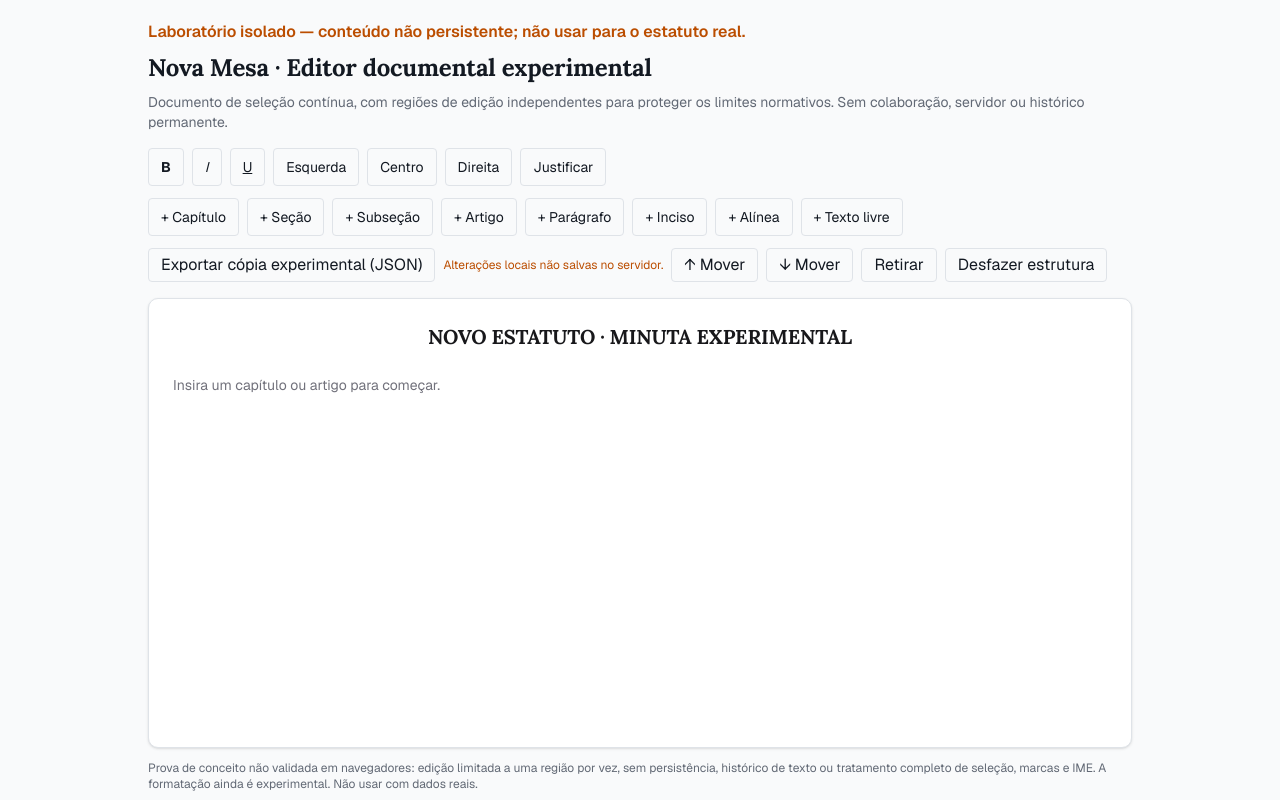
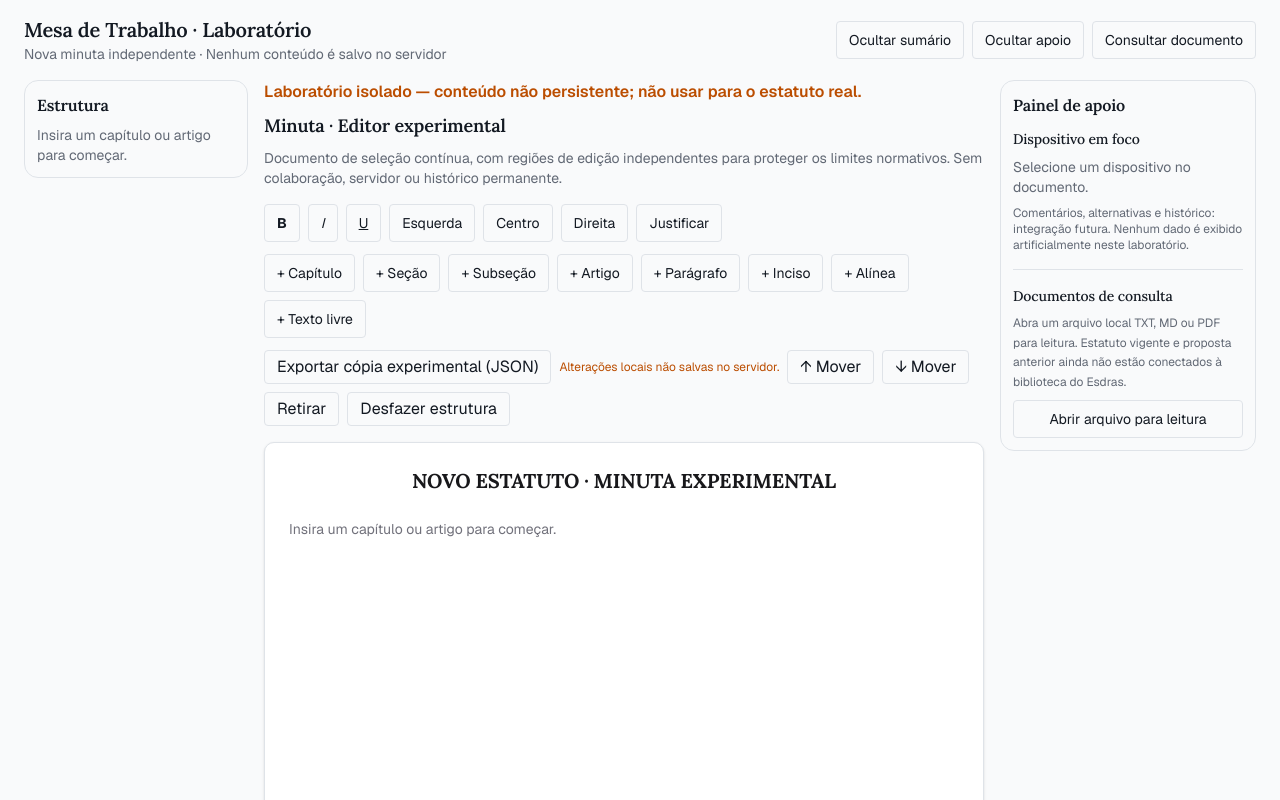
Before and after one commit to vulmarjunior/esdras, a Next.js app in the folder ibo/: page /nova-mesa-lab in a window 1280 px wide. Shown: the top 800 px of the page. Built offline with nearby package versions, Linux system fonts and the light colour scheme.

Commit message:
feat(nova-mesa): integrar sumário recolhível painel de apoio e consulta ampla

```diff
--- a/ibo/components/nova-mesa-poc/continuous-editor-lab.tsx
+++ b/ibo/components/nova-mesa-poc/continuous-editor-lab.tsx
@@ -7,6 +7,7 @@ import {
 } from "@/lib/nova-mesa-poc/model";
 
 import { Alignment, Mark, TextRun, toRuns } from "@/lib/nova-mesa-poc/rich-text";
+import WorkspaceShell from "./workspace-shell";
 
 const names: Record<NodeType,string> = {
   chapter:"Capítulo", section:"Seção", subsection:"Subseção", article:"Artigo", paragraph:"Parágrafo",
@@ -191,9 +192,22 @@ export default function ContinuousEditorLab(){
     anchor.click();URL.revokeObjectURL(url);setSavedLocal(true);
     setNotice("Cópia JSON experimental exportada. Não substitui salvamento no servidor.");
   };
-  return <main className="mx-auto max-w-5xl p-5">
+  const outline=rows.filter(row=>["chapter","section","subsection","article"].includes(row.node.type)).map(row=>({
+    id:row.node.id,label:labelFor(row.node,row.siblings,row.articleNumber,row.chapterNumber).trim(),
+    title:row.node.text,depth:row.depth,
+  }));
+  const navigate=(id:string)=>{
+    const row=rows.find(entry=>entry.node.id===id);if(!row)return;
+    choose({id,parentId:row.parentId});
+    Array.from(root.current?.querySelectorAll<HTMLElement>("[data-node-id]")??[])
+      .find(element=>element.dataset.nodeId===id)?.scrollIntoView({behavior:"smooth",block:"center"});
+  };
+  return <WorkspaceShell outline={outline} onNavigate={navigate}
+    selectedLabel={selected?names[findNode(live.current.nodes,selected.id)?.type??"free"]:null}>
+    <main className="min-w-0">
+
     <p className="mb-2 font-semibold text-amber-700">Laboratório isolado — conteúdo não persistente; não usar para o estatuto real.</p>
-    <h1 className="mb-2 text-2xl font-bold">Nova Mesa · Editor documental experimental</h1>
+    <h2 className="mb-2 text-lg font-semibold">Minuta · Editor experimental</h2>
     <p className="mb-4 text-sm text-muted-foreground">Documento de seleção contínua, com regiões de edição independentes para proteger os limites normativos. Sem colaboração, servidor ou histórico permanente.</p>
     <div className="mb-3 flex flex-wrap gap-2">
       {(["bold","italic","underline"] as Mark[]).map(mark=>
@@ -227,7 +241,7 @@ export default function ContinuousEditorLab(){
         const row=rows.find(entry=>entry.node.id===id);if(row)choose({id:row.node.id,parentId:row.parentId});}}
       onMouseUp={()=>{const selection=window.getSelection();const id=bodyFrom(selection?.anchorNode??null)?.dataset.bodyId;
         const row=rows.find(entry=>entry.node.id===id);if(row)choose({id:row.node.id,parentId:row.parentId});}}
-      aria-label="Documento experimental editável" className="min-h-[450px] rounded-lg border bg-white p-6 text-zinc-900 shadow-sm outline-offset-2">
+      aria-label="Documento experimental editável" className="min-h-[450px] min-w-0 overflow-x-auto rounded-lg border bg-white p-4 text-zinc-900 shadow-sm outline-offset-2 sm:p-6">
       <h2 contentEditable={false} className="mb-6 select-none text-center text-xl font-bold">NOVO ESTATUTO · MINUTA EXPERIMENTAL</h2>
       {rows.length===0&&<p contentEditable={false} className="text-sm text-zinc-500">Insira um capítulo ou artigo para começar.</p>}
       {rows.map(row=><div key={row.node.id} data-node-id={row.node.id}
@@ -240,5 +254,5 @@ export default function ContinuousEditorLab(){
       </div>)}
     </div>
     <p className="mt-3 text-xs text-muted-foreground">Prova de conceito não validada em navegadores: edição limitada a uma região por vez, sem persistência, histórico de texto ou tratamento completo de seleção, marcas e IME. A formatação ainda é experimental. Não usar com dados reais.</p>
-  </main>;
+  </main></WorkspaceShell>;
 }
```
